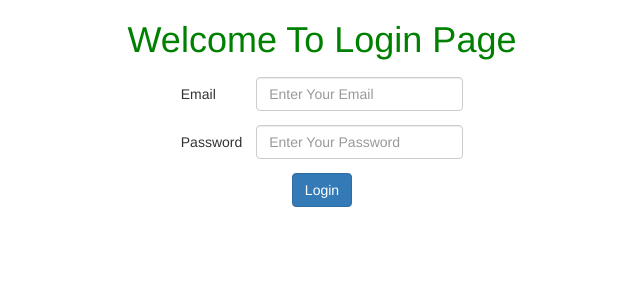
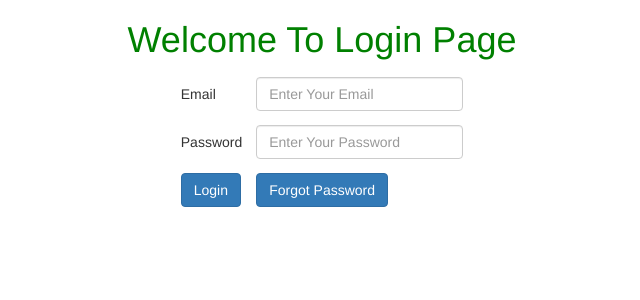
Before and after one commit to kunjanpatel29/Django_Project, a Django app: page /login/ in a window 1280 px wide. Shown: the part 52-352 px from the top of the page, without its empty margins (318-958 px from the left). Run offline with Django 4.2, Linux system fonts and the light colour scheme; some libraries are stand-ins or nearby versions.

Commit message:
11-04-2023

```diff
--- a/myapp/templates/login.html
+++ b/myapp/templates/login.html
@@ -25,8 +25,11 @@
 					<td><input type="password" name="password" class="form-control" placeholder="Enter Your Password"></td>
 				</tr>
 				<tr>
-					<td colspan="2" align="center">
+					<td>
 						<input type="submit" name="action" value="Login" class="btn btn-primary">
+					</td>
+					<td>
+						<input type="button" name="action" value="Forgot Password" class="btn btn-primary">
 					</td>
 				</tr>
 			</table>
```
Also changed, not shown: db.sqlite3.
